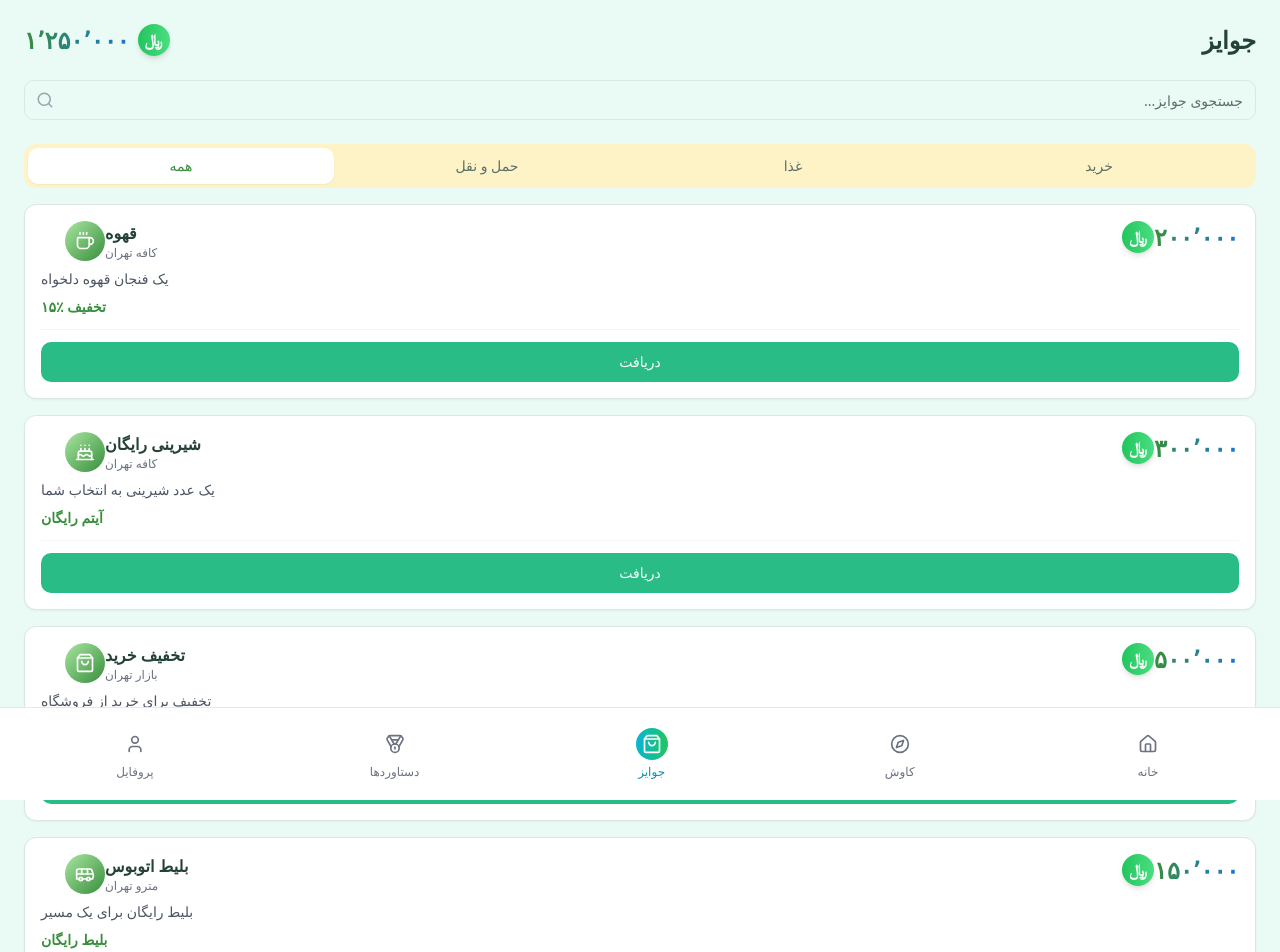
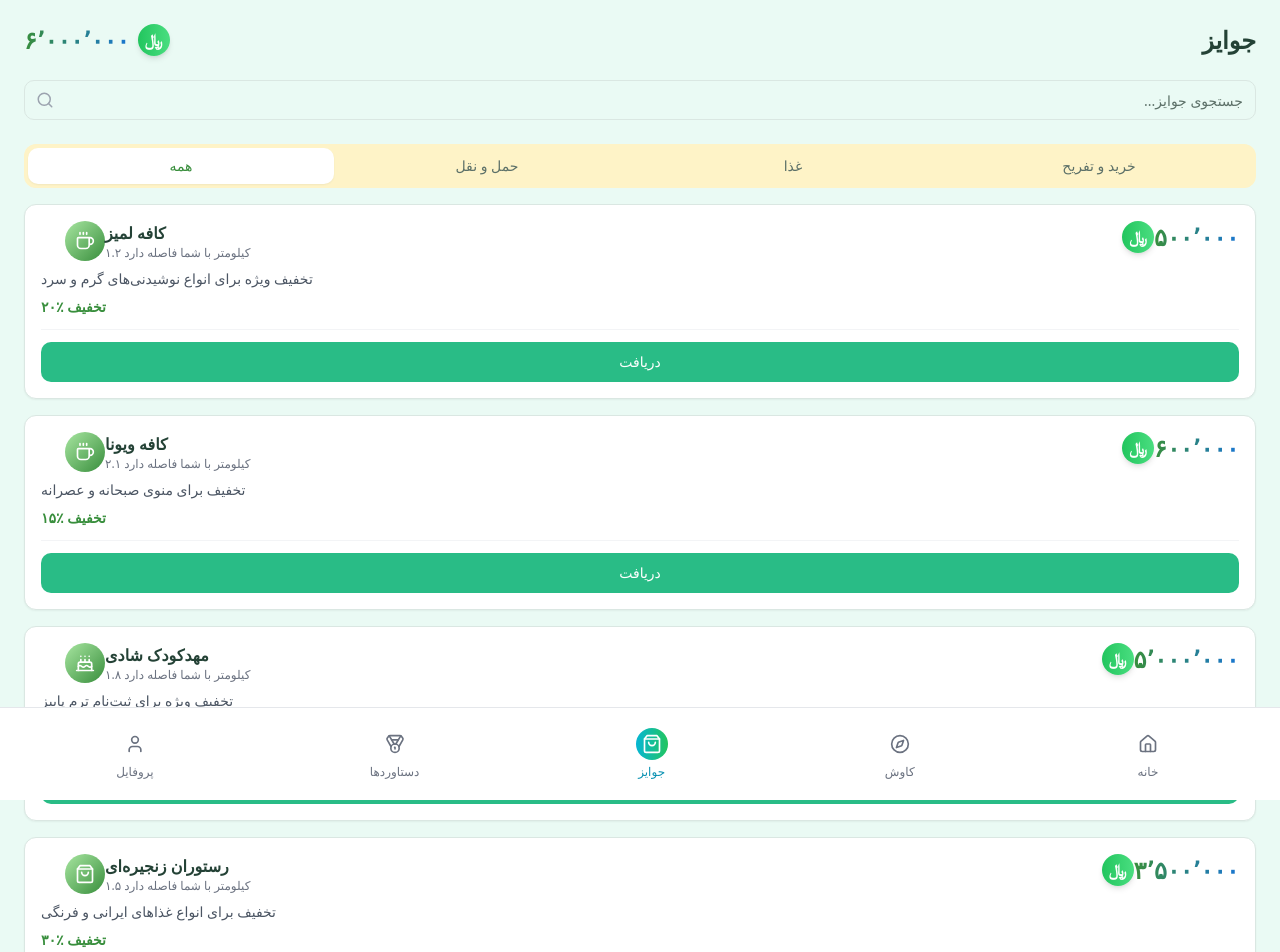
Before and after one commit to sotheso/SabzGam-main, a React (Vite) app: page /rewards in a window 1280 px wide. Shown: the top 952 px of the page. Built offline with nearby package versions, Linux system fonts and the light colour scheme.

Commit message:
update جوایز

```diff
--- a/src/pages/RewardsPage.tsx
+++ b/src/pages/RewardsPage.tsx
@@ -10,7 +10,7 @@ import { toast } from "sonner";
 import { Card } from "@/components/ui/card";
 
 export default function RewardsPage() {
-  const [coins] = useState(1250000);
+  const [coins] = useState(6000000);
   const [searchQuery, setSearchQuery] = useState("");
 
   const filteredRewards = rewards.filter(reward =>
@@ -63,7 +63,7 @@ export default function RewardsPage() {
               value="retail"
               className="py-2 data-[state=active]:bg-white data-[state=active]:text-sabzgaam-dark-green data-[state=active]:shadow-sm rounded-md transition-all"
             >
-              خرید
+              خرید و تفریح
             </TabsTrigger>
           </TabsList>
 
@@ -247,39 +247,79 @@ const categories = [
   { id: "entertainment", label: "تفریحی" },
 ];
 
-const rewards = [
+const rewards: Reward[] = [
   {
     id: 1,
+    title: "کافه لمیز",
+    description: "تخفیف ویژه برای انواع نوشیدنی‌های گرم و سرد",
+    vendor: "۱.۲ کیلومتر با شما فاصله دارد",
+    category: "food",
+    cost: 500000,
+    discount: "۲۰٪ تخفیف",
+    icon: Coffee
+  },
+  {
+    id: 2,
+    title: "کافه ویونا",
+    description: "تخفیف برای منوی صبحانه و عصرانه",
+    vendor: "۲.۱ کیلومتر با شما فاصله دارد",
+    category: "food",
+    cost: 600000,
+    discount: "۱۵٪ تخفیف",
+    icon: Coffee
+  },
+  {
+    id: 3,
+    title: "مهدکودک شادی",
+    description: "تخفیف ویژه برای ثبت‌نام ترم پاییز",
+    vendor: "۱.۸ کیلومتر با شما فاصله دارد",
+    category: "retail",
+    cost: 5000000,
+    discount: "۲۵٪ تخفیف",
+    icon: Cake
+  },
+  {
+    id: 4,
+    title: "رستوران زنجیره‌ای",
+    description: "تخفیف برای انواع غذاهای ایرانی و فرنگی",
+    vendor: "۱.۵ کیلومتر با شما فاصله دارد",
+    category: "food",
+    cost: 3500000,
+    discount: "۳۰٪ تخفیف",
+    icon: ShoppingBag
+  },
+  {
+    id: 5,
     title: "قهوه",
     description: "یک فنجان قهوه دلخواه",
-    vendor: "کافه تهران",
+    vendor: "کافه قهوه باز",
     category: "food",
-    cost: 200000,
+    cost: 350000,
     discount: "۱۵٪ تخفیف",
     icon: Coffee,
   },
   {
-    id: 2,
-    title: "شیرینی رایگان",
-    description: "یک عدد شیرینی به انتخاب شما",
-    vendor: "کافه تهران",
+    id: 6,
+    title: "شیرینی دانمارکی",
+    description: "یک جعبه شیرینی دانمارکی تازه",
+    vendor: "شیرینی گل محمدی",
     category: "food",
     cost: 300000,
-    discount: "آیتم رایگان",
+    discount: "۲۰٪ تخفیف",
     icon: Cake,
   },
   {
-    id: 3,
-    title: "تخفیف خرید",
-    description: "تخفیف برای خرید از فروشگاه",
-    vendor: "بازار تهران",
+    id: 7,
+    title: "تخفیف خرید از ال سی من",
+    description: "تخفیف ویژه برای خرید از فروشگاه‌های ال سی من",
+    vendor: "۱.۷ کیلومتر با شما فاصله دارد",
     category: "retail",
-    cost: 500000,
-    discount: "۱۰٪ تخفیف",
+    cost: 5000000,
+    discount: "۲۵٪ تخفیف",
     icon: ShoppingBag,
   },
   {
-    id: 4,
+    id: 8,
     title: "بلیط اتوبوس",
     description: "بلیط رایگان برای یک مسیر",
     vendor: "مترو تهران",
@@ -289,7 +329,7 @@ const rewards = [
     icon: Bus,
   },
   {
-    id: 5,
+    id: 9,
     title: "تخفیف بلیط سینما",
     description: "تخفیف برای تماشای فیلم",
     vendor: "سینما تهران",
@@ -299,7 +339,7 @@ const rewards = [
     icon: Film,
   },
   {
-    id: 6,
+    id: 10,
     title: "بلیط تئاتر",
     description: "تخفیف برای نمایش تئاتر",
     vendor: "تئاتر تهران",
@@ -358,6 +398,26 @@ const rewards = [
     discount: "۴۰٪ تخفیف",
     icon: Bus,
   },
+  {
+    id: 11,
+    title: "پارک آبی اوپال",
+    description: "تخفیف ویژه برای بلیط ورودی پارک آبی و استفاده از تمامی امکانات",
+    vendor: "۲.۵ کیلومتر با شما فاصله دارد",
+    category: "retail",
+    cost: 450000,
+    discount: "۳۵٪ تخفیف",
+    icon: ShoppingBag
+  },
+  {
+    id: 12,
+    title: "استخر مجموعه تفریحی شاهین",
+    description: "تخفیف برای استفاده از استخر و سونا",
+    vendor: "۱.۳ کیلومتر با شما فاصله دارد",
+    category: "retail",
+    cost: 560000,
+    discount: "۲۵٪ تخفیف",
+    icon: ShoppingBag
+  },
 ];
 
 const featuredRewards = [
```
